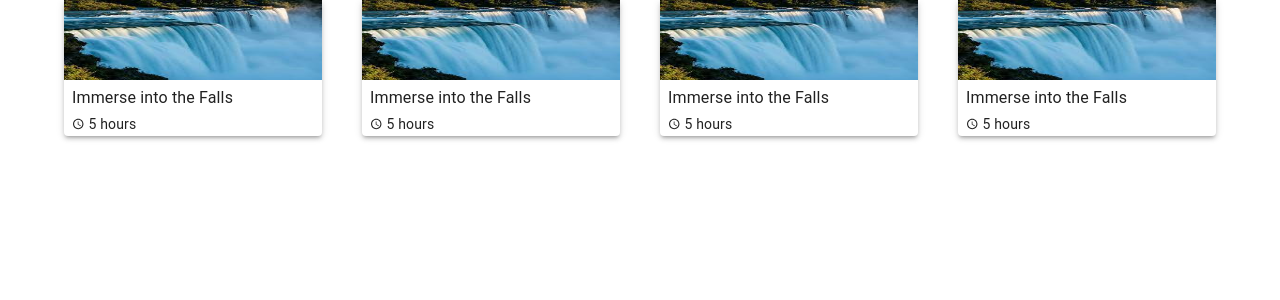
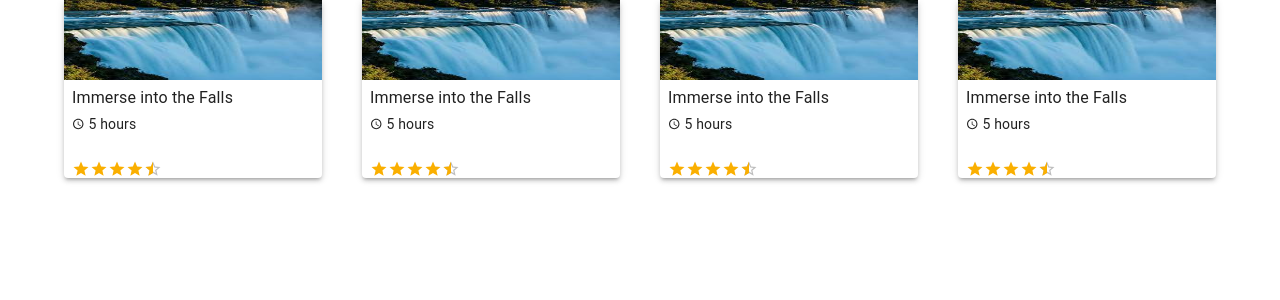
Before and after one commit to JoshuaJonesTS/material-ui-crash-course, a React (Create React App) app: page / in a window 1280 px wide. Shown: the top 300 px of the page. Built offline with nearby package versions, Linux system fonts and the light colour scheme; the HTML template or start-up script is replaced by a standard one.

Commit message:
Add rating

```diff
--- a/src/components/TourCard.js
+++ b/src/components/TourCard.js
@@ -4,6 +4,7 @@ import { imageAddress } from "./TourCard.utils";
 import Typography from "@mui/material/Typography";
 import Box from "@mui/material/Box";
 import { AccessTime } from "@mui/icons-material";
+import Rating from "@mui/material/Rating";
 
 const TourCard = () => {
     return (
@@ -29,6 +30,21 @@ const TourCard = () => {
                         5 hours
                     </Typography>
                     </Box>
+                    <Box
+                        sx={{
+                            display: 'flex',
+                            alignItems: 'center'
+                        }}
+                        marginTop={3}
+                    >
+                    <Rating
+                        name='half-rating-read'
+                        defaultValue={4.5}
+                        precision={0.5}
+                        readOnly
+                        size='small'
+                    />
+                    </Box>
                 </Box>
             </Paper>
         </Grid>
```
